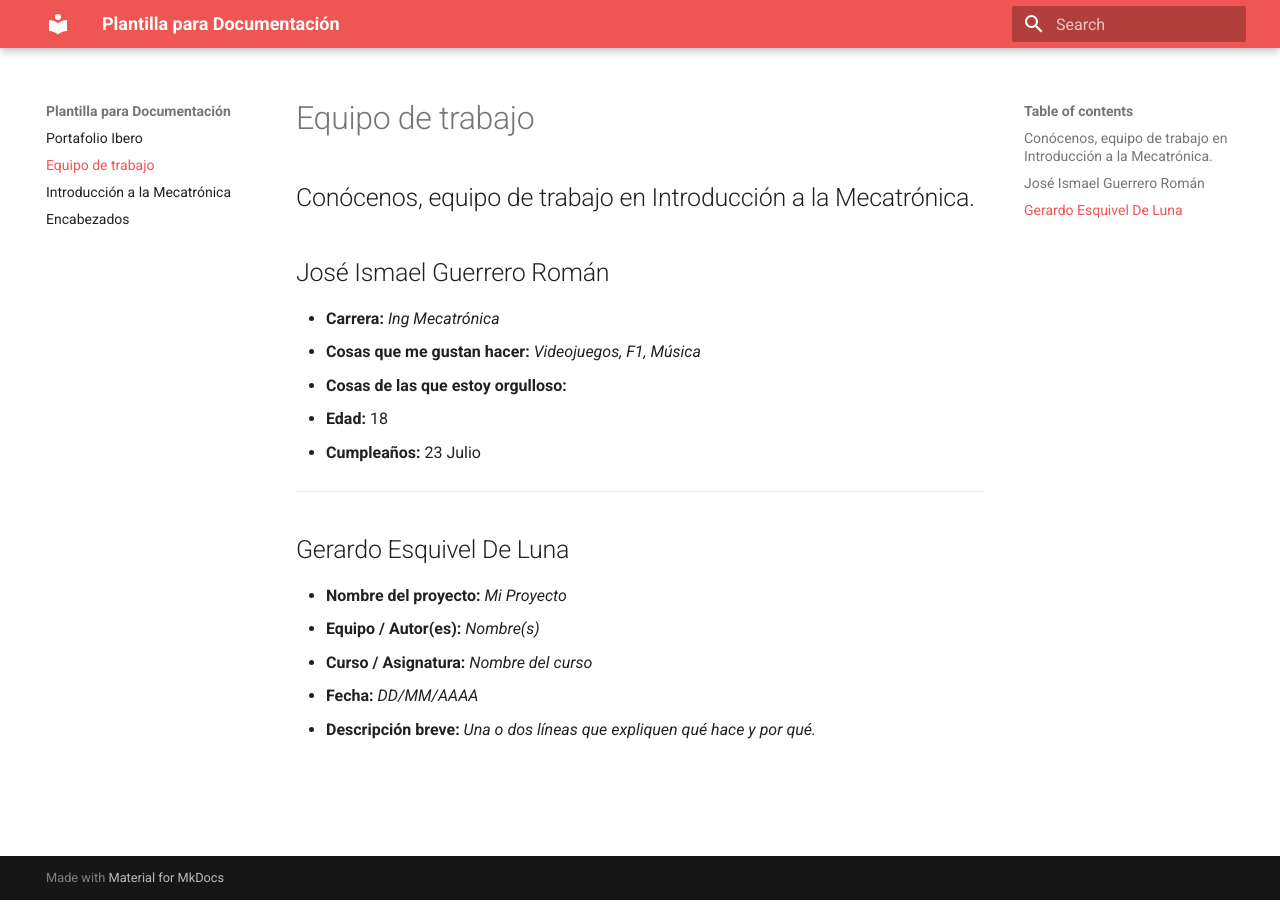
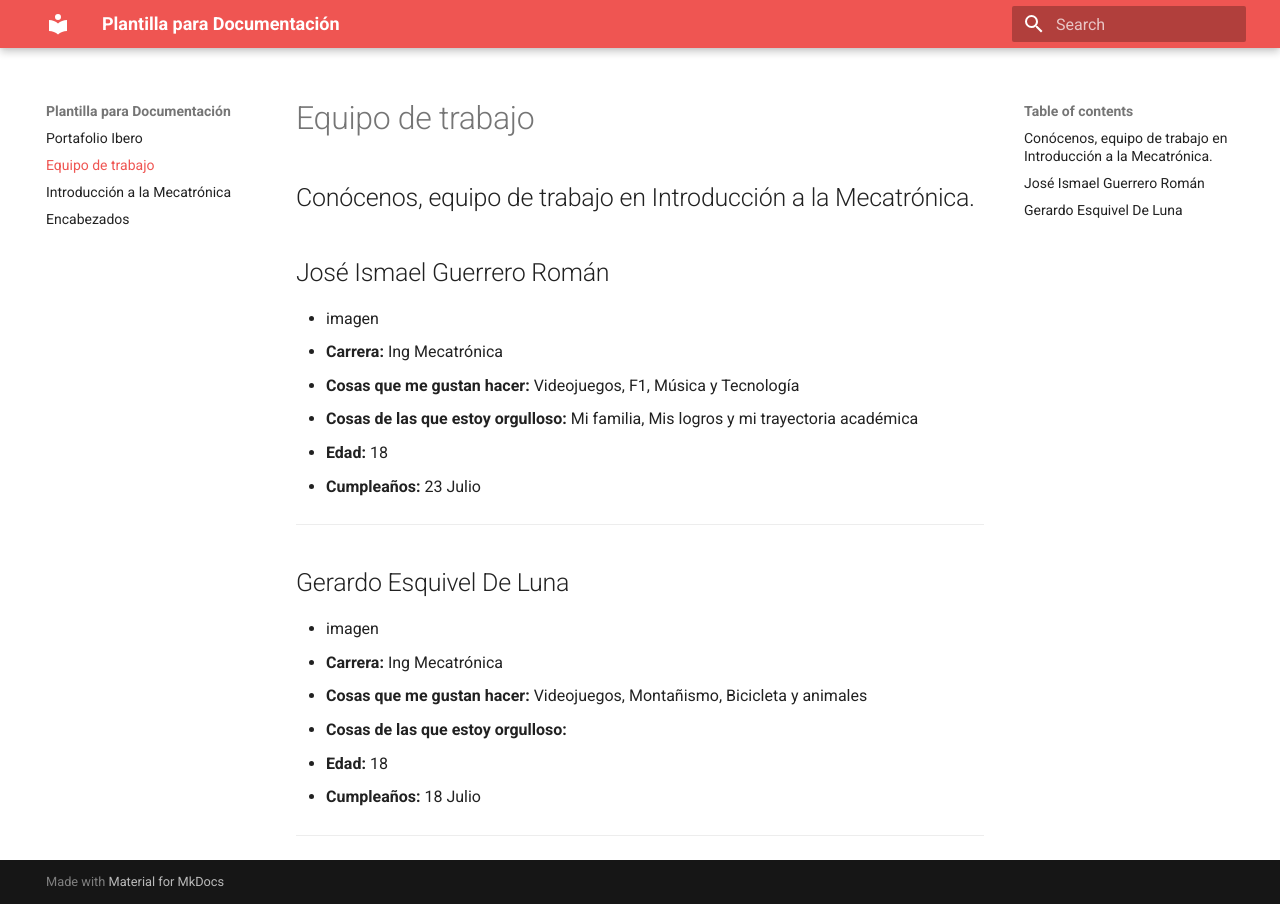
Before and after one commit to Joy-2307/Portafolio_Ibero_JIGR, an MkDocs documentation site: the page built from docs/Equipo de trabajo.md, in a window 1280 px wide. Built offline with MkDocs 1.6.1 and Material for MkDocs 9.7.7, drawn with Linux system fonts in a browser that asks for light colours.

Commit message:
Update Equipo de trabajo.md

```diff
--- a/docs/Equipo de trabajo.md
+++ b/docs/Equipo de trabajo.md
@@ -4,17 +4,18 @@
 ---
 
 ## José Ismael Guerrero Román
-
-- **Carrera:** _Ing Mecatrónica_
-- **Cosas que me gustan hacer:** _Videojuegos, F1, Música_
-- **Cosas de las que estoy orgulloso:**
+- imagen
+- **Carrera:** Ing Mecatrónica
+- **Cosas que me gustan hacer:** Videojuegos, F1, Música y Tecnología
+- **Cosas de las que estoy orgulloso:** Mi familia, Mis logros y mi trayectoria académica
 - **Edad:** 18
 - **Cumpleaños:** 23 Julio
 ---
 ## Gerardo Esquivel De Luna
-
-- **Nombre del proyecto:** _Mi Proyecto_
-- **Equipo / Autor(es):** _Nombre(s)_
-- **Curso / Asignatura:** _Nombre del curso_
-- **Fecha:** _DD/MM/AAAA_
-- **Descripción breve:** _Una o dos líneas que expliquen qué hace y por qué._
+- imagen
+- **Carrera:** Ing Mecatrónica
+- **Cosas que me gustan hacer:** Videojuegos, Montañismo, Bicicleta y animales
+- **Cosas de las que estoy orgulloso:**
+- **Edad:** 18
+- **Cumpleaños:** 18 Julio
+---
```
